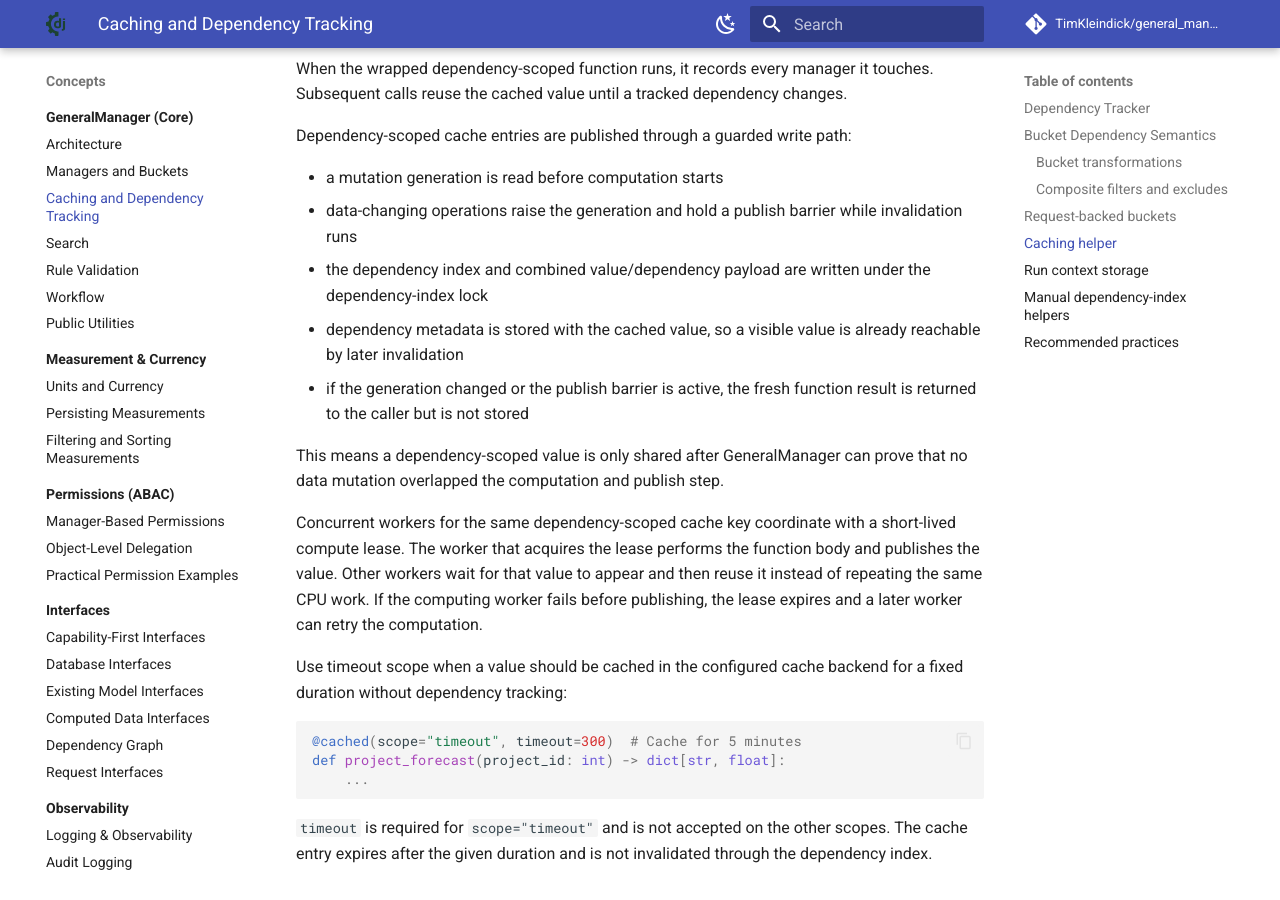
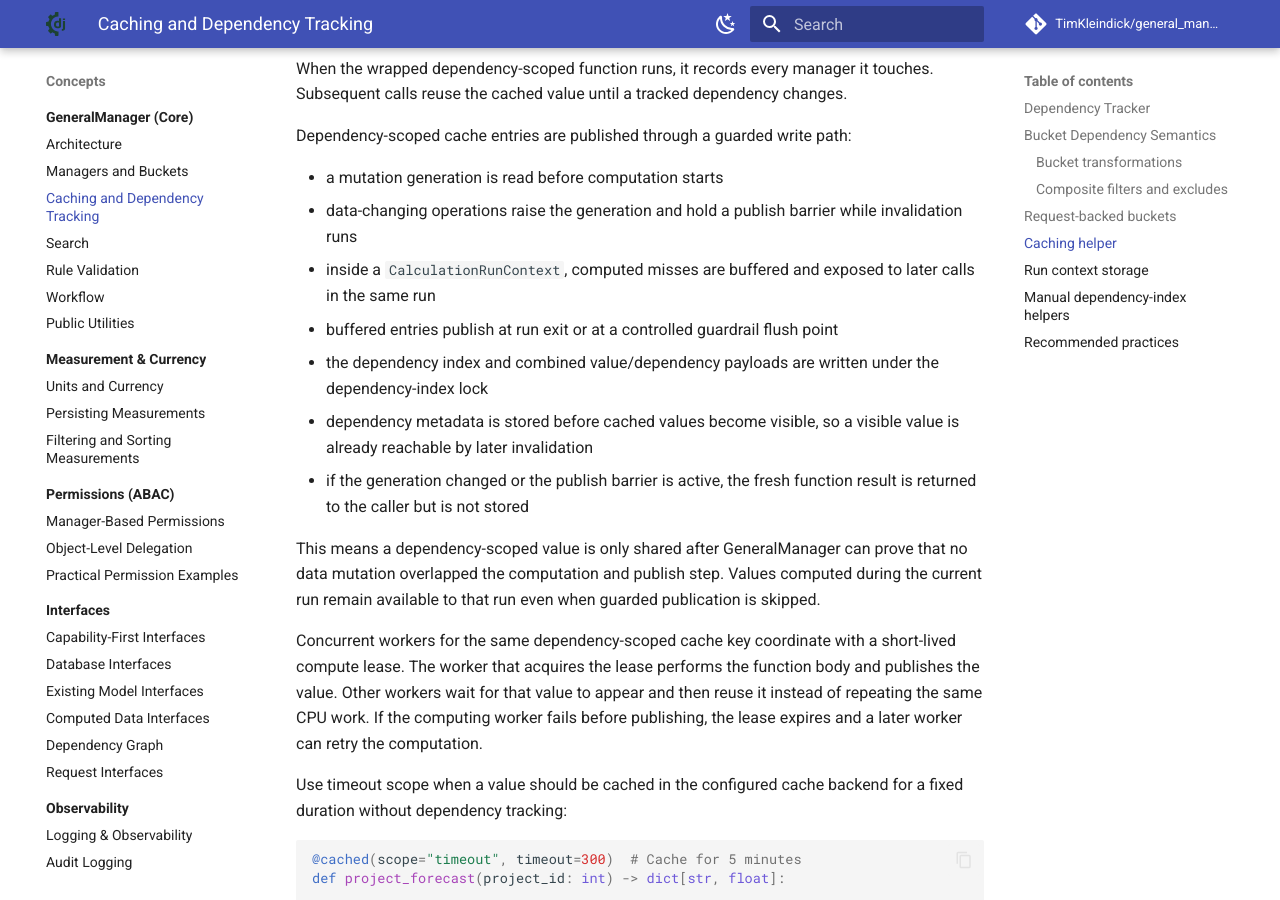
Before and after one commit to TimKleindick/general_manager, an MkDocs documentation site: the page built from docs/concepts/caching.md, in a window 1280 px wide and 900 px high, scrolled down 2925 px. Built offline with MkDocs 1.6.1 and Material for MkDocs 9.7.7, drawn with Linux system fonts in a browser that asks for light colours; comment, search, counter and statistics services are not loaded.

Commit message:
test: cover batched dependency cache publication

```diff
--- a/docs/concepts/caching.md
+++ b/docs/concepts/caching.md
@@ -110,12 +110,16 @@ Dependency-scoped cache entries are published through a guarded write path:
 
 - a mutation generation is read before computation starts
 - data-changing operations raise the generation and hold a publish barrier while invalidation runs
-- the dependency index and combined value/dependency payload are written under the dependency-index lock
-- dependency metadata is stored with the cached value, so a visible value is already reachable by later invalidation
+- inside a `CalculationRunContext`, computed misses are buffered and exposed to later calls in the same run
+- buffered entries publish at run exit or at a controlled guardrail flush point
+- the dependency index and combined value/dependency payloads are written under the dependency-index lock
+- dependency metadata is stored before cached values become visible, so a visible value is already reachable by later invalidation
 - if the generation changed or the publish barrier is active, the fresh function result is returned to the caller but is not stored
 
 This means a dependency-scoped value is only shared after GeneralManager can
-prove that no data mutation overlapped the computation and publish step.
+prove that no data mutation overlapped the computation and publish step. Values
+computed during the current run remain available to that run even when guarded
+publication is skipped.
 
 Concurrent workers for the same dependency-scoped cache key coordinate with a
 short-lived compute lease. The worker that acquires the lease performs the
```
Also changed, not shown: 1 other file.
